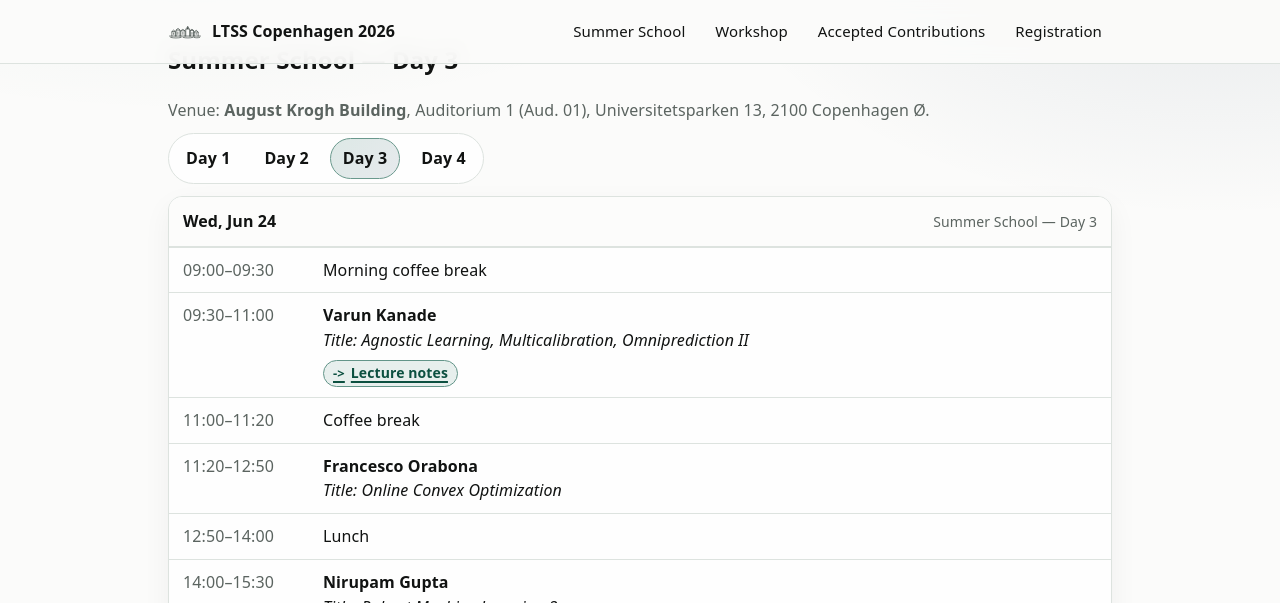
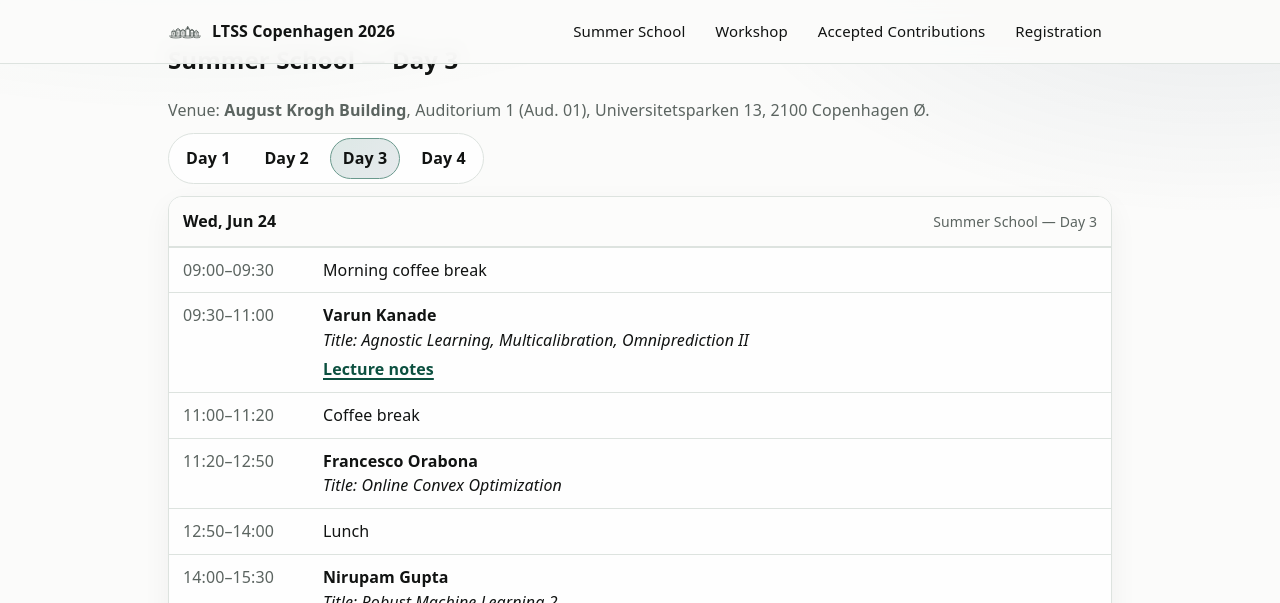
Before and after one commit to LTSScopenhagen/ltsscopenhagen.github.io, a Jekyll site: the page built from summer-school-day-3.md, in a window 1280 px wide and 1400 px high, scrolled down 97 px. Shown: the top 603 px of the window. Built offline with Jekyll 4.4.1, drawn with Linux system fonts in a browser that asks for light colours; grey boxes are pictures that could not be loaded.

Commit message:
Tone down lecture notes link styling

```diff
--- a/assets/css/main.css
+++ b/assets/css/main.css
@@ -849,30 +849,17 @@ a.person-card:hover{
   white-space: nowrap;
 }
 .lecture-notes-link{
-  display: inline-flex;
-  align-items: center;
-  gap: 6px;
+  display: inline-block;
   margin-top: 7px;
-  padding: 4px 9px;
-  border: 1px solid color-mix(in srgb, var(--accent) 58%, var(--line));
-  border-radius: 999px;
-  background: color-mix(in srgb, var(--accent) 10%, var(--surface));
   color: color-mix(in srgb, var(--accent) 82%, var(--fg));
-  font-size: 14px;
-  font-weight: 700;
+  font-weight: 650;
   line-height: 1.2;
   text-decoration: underline;
   text-decoration-thickness: 1.5px;
   text-underline-offset: 3px;
 }
-.lecture-notes-link::before{
-  content: "->";
-  font-size: 13px;
-  line-height: 1;
-}
 .lecture-notes-link:hover{
-  border-color: color-mix(in srgb, var(--accent) 82%, var(--line));
-  background: color-mix(in srgb, var(--accent) 16%, var(--surface));
+  color: color-mix(in srgb, var(--accent) 95%, var(--fg));
   text-decoration-thickness: 2px;
 }
 .contributed-talks{
```
